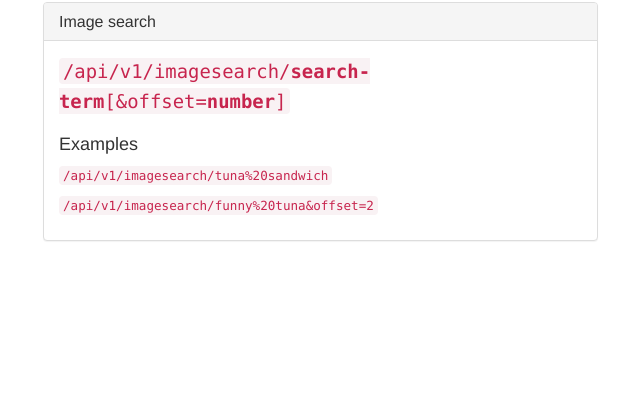
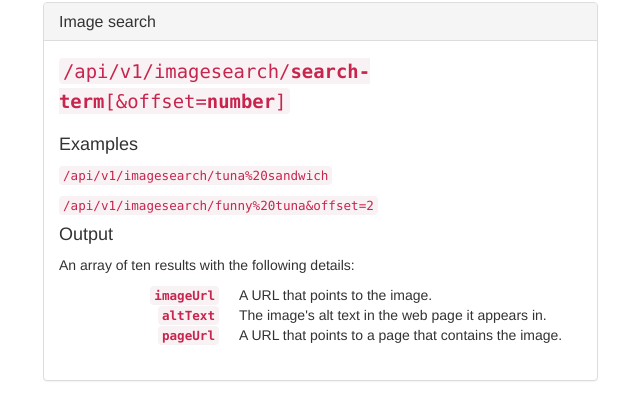
Before and after one commit to kevcomedia/image-search-abstraction-layer, a website: page public/index.html in a window 1280 px wide. Shown: the part 131-550 px from the top of the page, without its empty margins (27-667 px from the left). Drawn offline with nearby package versions, Linux system fonts and the light colour scheme.

Commit message:
Add imagesearch output info

```diff
--- a/public/index.html
+++ b/public/index.html
@@ -30,6 +30,17 @@
             <h4>Examples</h4>
             <p><code>/api/v1/imagesearch/tuna%20sandwich</code></p>
             <p><code>/api/v1/imagesearch/funny%20tuna&offset=2</code></p>
+
+            <h4>Output</h4>
+            <p>An array of ten results with the following details:</p>
+            <dl class="dl-horizontal">
+              <dt><code>imageUrl</code></dt>
+              <dd>A URL that points to the image.</dd>
+              <dt><code>altText</code></dt>
+              <dd>The image's alt text in the web page it appears in.</dd>
+              <dt><code>pageUrl</code></dt>
+              <dd>A URL that points to a page that contains the image.</dd>
+            </dl>
           </div>
         </section>
       </div>
```
